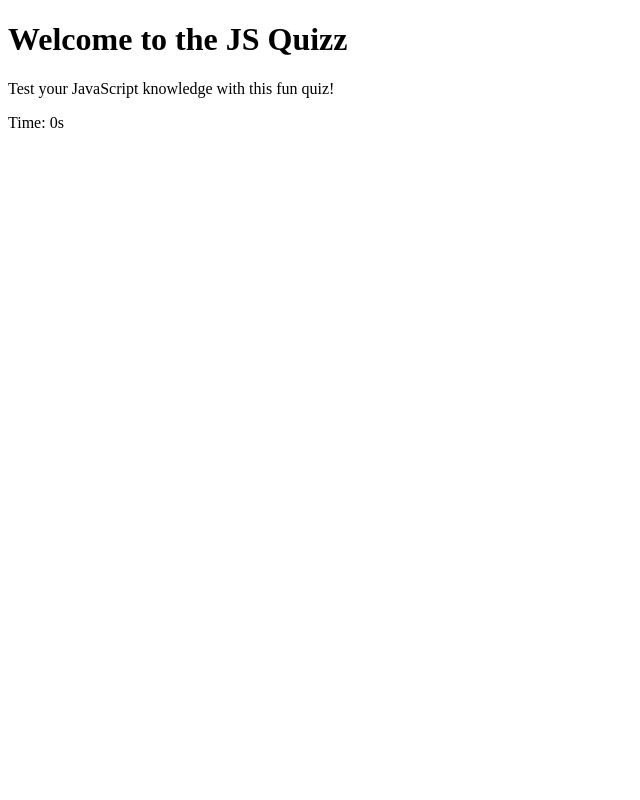
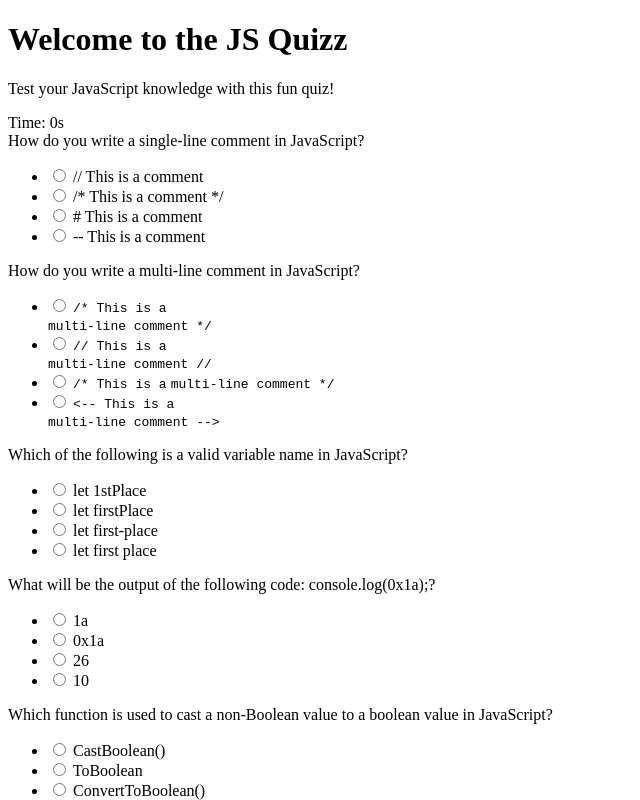
Before and after one commit to ayoubjebb2001/JS-Youcode, a plain HTML site: page index.html in a window 1280 px wide. Both pictures are taken after a click on the button "Start Quiz". Shown: the top 800 px of the page, without its empty margins (0-640 px from the left). Drawn offline with Linux system fonts and the light colour scheme.

Commit message:
show questions with radio options answers

```diff
--- a/index.html
+++ b/index.html
@@ -8,10 +8,10 @@
 <body>
     <h1>Welcome to the JS Quizz</h1>
     <p>Test your JavaScript knowledge with this fun quiz!</p>
-    <div class="quizz-container">
+    <div id="quizz-container">
         <div class="chrono"></div>
         <div class="score"></div>
-        <div class="quizz">
+        <div id="quizz">
             <button class="start-btn">Start Quiz</button>
         </div>
     </div>
--- a/script.js
+++ b/script.js
@@ -15,10 +15,10 @@ let questions = [
     {
         question : "How do you write a multi-line comment in JavaScript?",
         answers : [
-            "/* This is a \nmulti-line comment */",
-            "// This is a \nmulti-line comment //",
-            "/* This is a\tmulti-line comment */",
-            "<!-- This is a \n multi-line comment -->",
+            "<code>/* This is a<br>multi-line comment */</code> ",
+            "<code>// This is a <br> multi-line comment //</code>",
+            "<code>/* This is a</code> <code> multi-line comment */</code>",
+            "<code> <-- This is a <br> multi-line comment --> </code>",
         ],
         correct : 0
     },
@@ -63,7 +63,8 @@ let questions = [
         correct : 0
     },
 
-]
+];
+
 
 updateChrono = () => {
     document.getElementsByClassName("chrono")[0].innerHTML = `Time: ${timer}s`;
@@ -73,21 +74,35 @@ updateScore = () => {
     document.getElementsByClassName("score")[0].innerHTML = `Score: ${score}`;
 }
 
-showNextQuestion = () => {
-
-
-}
-
-
 startQuizz = () => {
     // remove Start Button
     document.getElementsByClassName("start-btn")[0].remove();
-    // show question div
-    let questionDiv = document.createElement('div');
-    questionDiv.className = 'question';
     showQuestions();
+    showSubmit();
 }
+function showQuestions()  {
+    questions.forEach((currentItem,questionIndex)=>{
+        // create question div
+        let questionDiv = document.createElement('div');
+        questionDiv.className = 'question';
+        questionDiv.setAttribute('name',`question-${questionIndex}`);
 
+        let questionText = document.createElement('div');
+        questionText.textContent = currentItem.question;
+
+        questionDiv.appendChild(questionText);
+        document.getElementById('quizz').appendChild(questionDiv);
+        // create options container
+        let answersDiv = document.createElement('ul');
+        answersDiv.innerHTML = currentItem.answers.map((answer,answerIndex)=>
+            `<li>
+                <input type="radio" name="answer_${answerIndex}" value="${answer}">
+                <label for="answer_${answerIndex}">${answer}</label>
+            </li>`
+        ).join(' ');
+        questionDiv.appendChild(answersDiv);
+    });
+}
 startTimer = () => {
     setInterval(() => {
         timer++;
```
